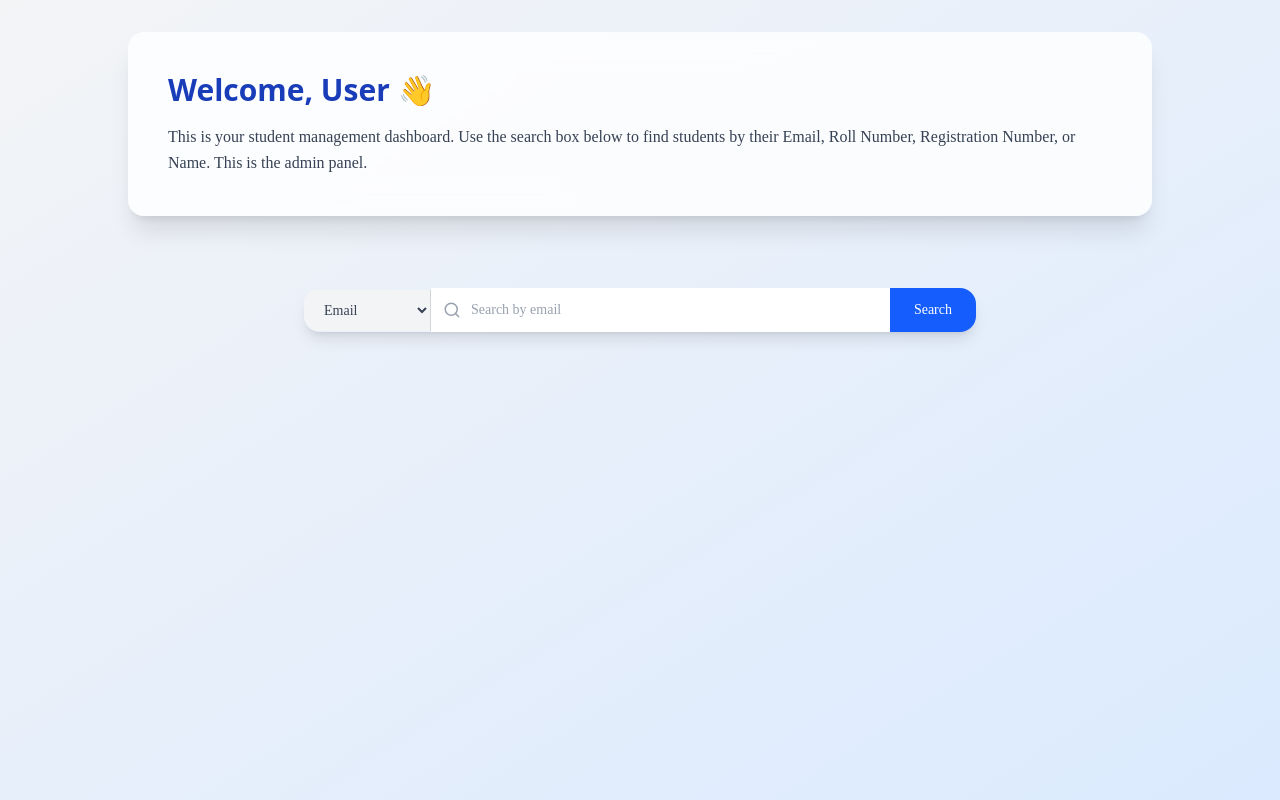
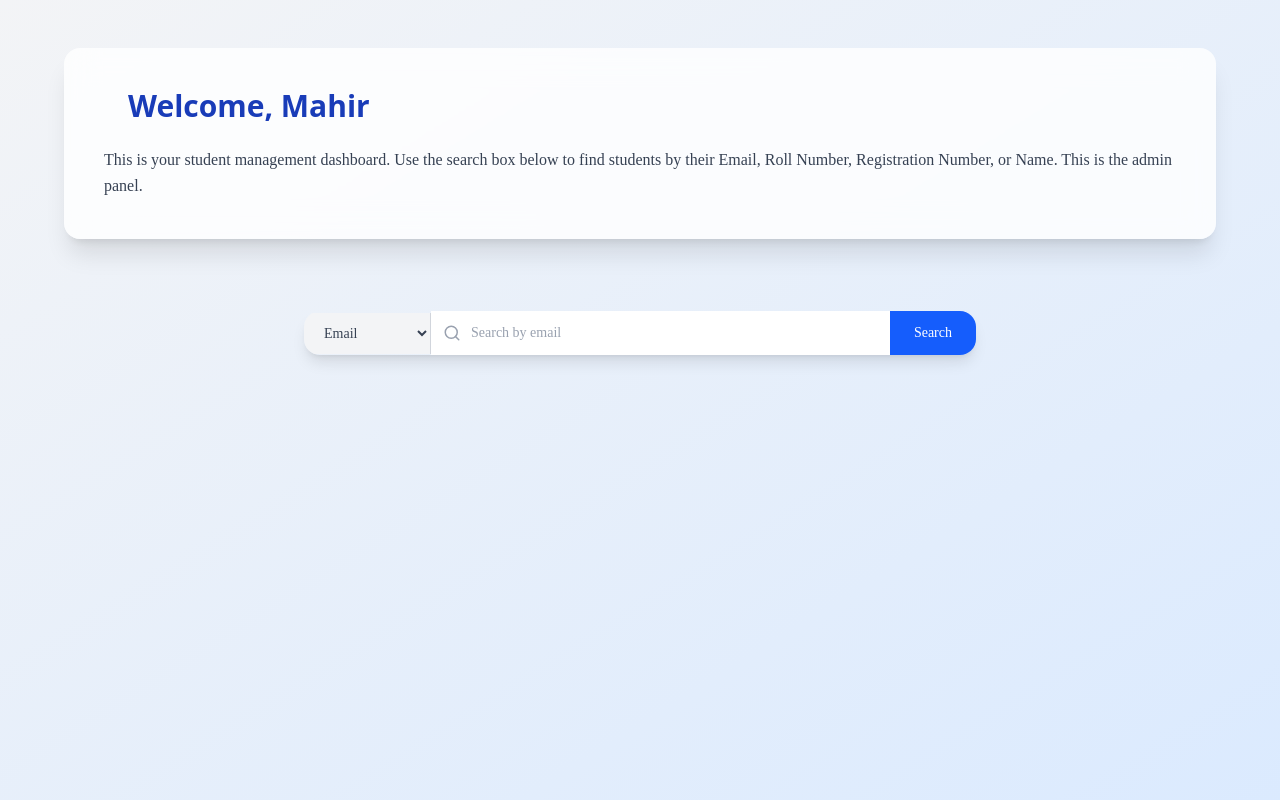
Before and after one commit to upasan01/Cross-Platform-Student-Management-App, a React (Vite) app in the folder WebApp/: page /dashboard in a window 1280 px wide. Built offline with nearby package versions, Linux system fonts and the light colour scheme.

Commit message:
styles added

```diff
--- a/WebApp/src/components/DataDisplayKit.jsx
+++ b/WebApp/src/components/DataDisplayKit.jsx
@@ -16,7 +16,7 @@ export const InfoItem = ({ label, value }) => (
 );
 
 export const Section = ({ title, children }) => (
-    <section className="bg-white rounded-2xl p-4 shadow-md border border-gray-200">
+    <section className="bg-white rounded-2xl p-4 shadow-md border border-gray-200 card-details">
         <h4 className="text-lg font-semibold mb-3 text-gray-700 border-b pb-2">{title}</h4>
         {children}
     </section>
--- a/WebApp/src/components/FetchDetails.jsx
+++ b/WebApp/src/components/FetchDetails.jsx
@@ -6,42 +6,56 @@ import EducationalDetails from './EducationalDetails';
 import ExtraDetails from './ExtraDetails';
 import { fallback } from './DataDisplayKit';
 
+
 const FetchDetails = ({ student }) => {
-    if (!student)
-        return (console.log('No student data found'), null);
+    if (!student) {
+        console.log('No student data found');
+        return null;
+    }
 
     console.log('Student data from component:', student);
 
     return (
         <div className="max-w-5xl mx-auto bg-gray-50 p-6 space-y-6 rounded-2xl shadow-lg">
-
-            <div className='flex align-baseline justify-center sm:justify-start space-x-4 mb-6'>
+            <div className="flex align-baseline justify-center sm:space-x-8 sm:mb-6 sm:justify-start sm:ml-6">
                 <img
                     src={student.imageUrl}
-                    alt="Student Image" className='avatar'
+                    alt="Student"
+                    className="avatar"
                 />
                 <div className="text-center sm:text-left px-4 py-20">
-                    <h3 className="text-4xl font-bold text-gray-800">{fallback(student.studentDetails.fullName)}</h3>
-                    <p className="text-gray-600">{fallback(student.studentDetails.email)}</p>
+                    <h3 className="sm:text-4xl text-2xl font-bold text-gray-800">
+                        {fallback(student.studentDetails.fullName)}
+                    </h3>
+                    <p className="text-gray-600">
+                        {fallback(student.studentDetails.email)}
+                    </p>
                 </div>
             </div>
 
             <StudentDetails studentDetails={student.studentDetails} />
-
-
             <ParentDetails parentDetails={student.parentsDetails} />
-
-
             <EducationalDetails educationalDetails={student.educationalDetails} />
-
-
             <ExtraDetails extraDetails={student.extraDetails} />
 
-
-            <div className="text-center">
+            <div className="flex justify-center mt-6">
                 <NavLink to={`/student/${encodeURIComponent(student.studentDetails.fullName)}`}>
-                    <button className="mt-4 bg-blue-600 text-white font-medium px-6 py-2 rounded-xl hover:bg-blue-700 transition-all">
-                        Click Here to Download Student Details
+                    <button className="blue-button flex items-center">
+                        <svg
+                            xmlns="http://www.w3.org/2000/svg"
+                            fill="none"
+                            viewBox="0 0 24 24"
+                            strokeWidth={1.5}
+                            stroke="currentColor"
+                            className="w-6 h-6"
+                        >
+                            <path
+                                strokeLinecap="round"
+                                strokeLinejoin="round"
+                                d="M20.25 7.5l-.625 10.632a2.25 2.25 0 01-2.247 2.118H6.622a2.25 2.25 0 01-2.247-2.118L3.75 7.5m8.25 3v6.75m0 0l-3-3m3 3l3-3M3.375 7.5h17.25c.621 0 1.125-.504 1.125-1.125v-1.5c0-.621-.504-1.125-1.125-1.125H3.375c-.621 0-1.125.504-1.125 1.125v1.5c0 .621.504 1.125 1.125 1.125Z"
+                            />
+                        </svg>
+                        <span className="ml-2">Click Here to Download Student Details</span>
                     </button>
                 </NavLink>
             </div>
--- a/WebApp/src/components/Search.jsx
+++ b/WebApp/src/components/Search.jsx
@@ -1,5 +1,6 @@
 import React, { useState } from 'react';
 import { SearchIcon } from 'lucide-react';
+
 const Search = ({ onSearch }) => {
   const [input, setInput] = useState('');
   const [category, setCategory] = useState('email');
@@ -15,9 +16,9 @@ const Search = ({ onSearch }) => {
       onSubmit={handleSubmit}
       className="max-w-4xl mx-auto px-6 py-10"
     >
-      <div className="flex items-center shadow-lg rounded-2xl w-2xl overflow-hidden transition-all focus-within:ring-2 focus-within:ring-blue-500">
+      <div className="flex items-center shadow-lg rounded-2xl max-w-4xl sm:w-2xl overflow-hidden transition-all focus-within:ring-2 focus-within:ring-blue-500">
         <select
-          className="bg-gray-100 text-sm px-4 py-3 font-medium text-gray-700 border-r border-gray-300 focus:outline-none"
+          className="bg-gray-100 sm:text-sm text-xs px-4 py-3 font-medium text-gray-700 border-r border-gray-300 focus:outline-none"
           value={category}
           onChange={(e) => setCategory(e.target.value)}
         >
@@ -36,15 +37,18 @@ const Search = ({ onSearch }) => {
             value={input}
             onChange={(e) => setInput(e.target.value)}
             placeholder={`Search by ${category}`}
-            className="w-full pl-10 pr-4 py-3 text-sm text-gray-900 placeholder-gray-400 bg-white focus:outline-none"
+            className="w-full pl-10 pr-4 py-3 sm:text-sm text-gray-900 placeholder-gray-400 bg-white focus:outline-none text-xs"
             required
           />
         </div>
 
         <button
           type="submit"
-          className="bg-blue-600 hover:bg-blue-700 text-white px-6 py-3 text-sm font-medium transition-all">
-          Search
+          className="bg-blue-600 hover:bg-blue-700 text-white sm:px-6 sm:py-3 sm:text-sm font-medium transition-all text-xs px-3 py-[12.8px] flex items-center justify-center"
+        >
+          {/* Show icon only on small screens */}
+          <SearchIcon size={16} className="block sm:hidden" />
+          <span className="hidden sm:block">Search</span>
         </button>
       </div>
     </form>
--- a/WebApp/src/components/StudentDetails.jsx
+++ b/WebApp/src/components/StudentDetails.jsx
@@ -20,8 +20,8 @@ const StudentDetails = ({ studentDetails }) => {
                     <InfoItem label="Religion" value={fallback(studentDetails.religion)} />
                     <InfoItem label="Category" value={fallback(studentDetails.category)} />
                     <InfoItem label="Mother Tongue" value={fallback(studentDetails.motherTounge)} />
-                    <InfoItem label="Height" value={`${fallback(studentDetails.height)} `} />
-                    <InfoItem label="Weight" value={`${fallback(studentDetails.weight)} `} />
+                    <InfoItem label="Height" value={`${fallback(studentDetails.height)} cm `} />
+                    <InfoItem label="Weight" value={`${fallback(studentDetails.weight)} kg`} />
                 </InfoGrid>
             </Section>
             <Section title="Address" className="card-details">
--- a/WebApp/src/index.css
+++ b/WebApp/src/index.css
@@ -9,6 +9,7 @@
             opacity: 0;
             transform: translateY(10px);
         }
+
         100% {
             opacity: 1;
             transform: translateY(0);
@@ -59,6 +60,42 @@
 
     .avatar {
 
-        @apply w-50 h-50 p-1 rounded-full ring-2 ring-gray-300 dark:ring-gray-500
+        @apply sm:w-50 sm:h-50 w-40 h-40 p-2 mt-4 sm:mt-1 rounded-full ring-2 ring-gray-300 dark:ring-gray-500
     }
+
+    .typewriter {
+        overflow: hidden;
+        white-space: nowrap;
+        margin: 0 auto;
+        border-right: 0.15em solid #193cb8;
+
+        animation:
+          typing 3.5s steps(40, end) forwards,
+          blink-caret 0.75s step-end 0s 6,
+          remove-cursor 0.75s ease-in 4.5s forwards;
       }
+
+      /* Typing effect */
+      @keyframes typing {
+        from { width: 0; }
+        to   { width: 100%; }
+      }
+
+      /* Blinking cursor */
+      @keyframes blink-caret {
+        0%, 100% { border-color: #193cb8; }
+        50% { border-color: transparent; }
+      }
+
+      /* Cursor disappears smoothly */
+      @keyframes remove-cursor {
+        from { border-right-color: #193cb8; }
+        to   { border-right-color: transparent; }
+      }
+
+
+
+
+
+
+}
--- a/WebApp/src/pages/Dashboard.jsx
+++ b/WebApp/src/pages/Dashboard.jsx
@@ -2,7 +2,6 @@ import React, { useState } from 'react';
 import Search from '../components/Search';
 import FetchDetails from '../components/FetchDetails';
 import Spinner from '../components/Spinner';
-
 
 const Dashboard = () => {
   const [student, setStudent] = useState(null);
@@ -27,7 +26,7 @@ const Dashboard = () => {
       } else {
         setStudent(data);
       }
-    }  catch (err) {
+    } catch (err) {
       console.error('Caught an error:', err);
       setError(err.message || 'Error fetching data');
     } finally {
@@ -35,12 +34,13 @@ const Dashboard = () => {
     }
   };
 
+  return (
+    <div className="min-h-screen bg-gradient-to-br from-gray-100 to-blue-100 flex flex-col items-center justify-start p-4 sm:p-6 md:p-8 lg:p-10 xl:p-12">
+      <div className="bg-white/80 backdrop-blur-lg shadow-xl rounded-2xl w-full max-w-4xl sm:max-w-5xl lg:max-w-6xl p-8 sm:p-10 mb-6 sm:mb-8">
+        <div className="text-2xl sm:text-3xl font-bold font-sans text-blue-800 mb-4 px-2 ml-4 inline-block max-w-fit typewriter">
+          Welcome, Mahir
+        </div>
 
-
-  return (
-    <div className="min-h-screen bg-gradient-to-br from-gray-100 to-blue-100 flex flex-col items-center justify-start p-8">
-      <div className="bg-white/80 backdrop-blur-lg shadow-xl rounded-2xl w-full max-w-5xl p-10 mb-8">
-        <h2 className="text-3xl font-bold font-sans text-blue-800 mb-4">Welcome, User 👋</h2>
         <p className="text-gray-700 leading-relaxed text-sm sm:text-base">
           This is your student management dashboard. Use the search box below to find students by their Email, Roll Number, Registration Number, or Name. This is the admin panel.
         </p>
@@ -55,7 +55,7 @@ const Dashboard = () => {
       )}
 
       {!loading && (
-        <div className="w-full max-w-5xl mt-6">
+        <div className="w-full max-w-4xl sm:max-w-5xl lg:max-w-6xl mt-6">
           {error && (
             <div className="text-center text-red-600 font-medium bg-red-100 px-4 py-3 rounded-lg shadow-sm animate-fade-in">
               {error}
```
Lines whose indentation alone changed are shown as unchanged.
